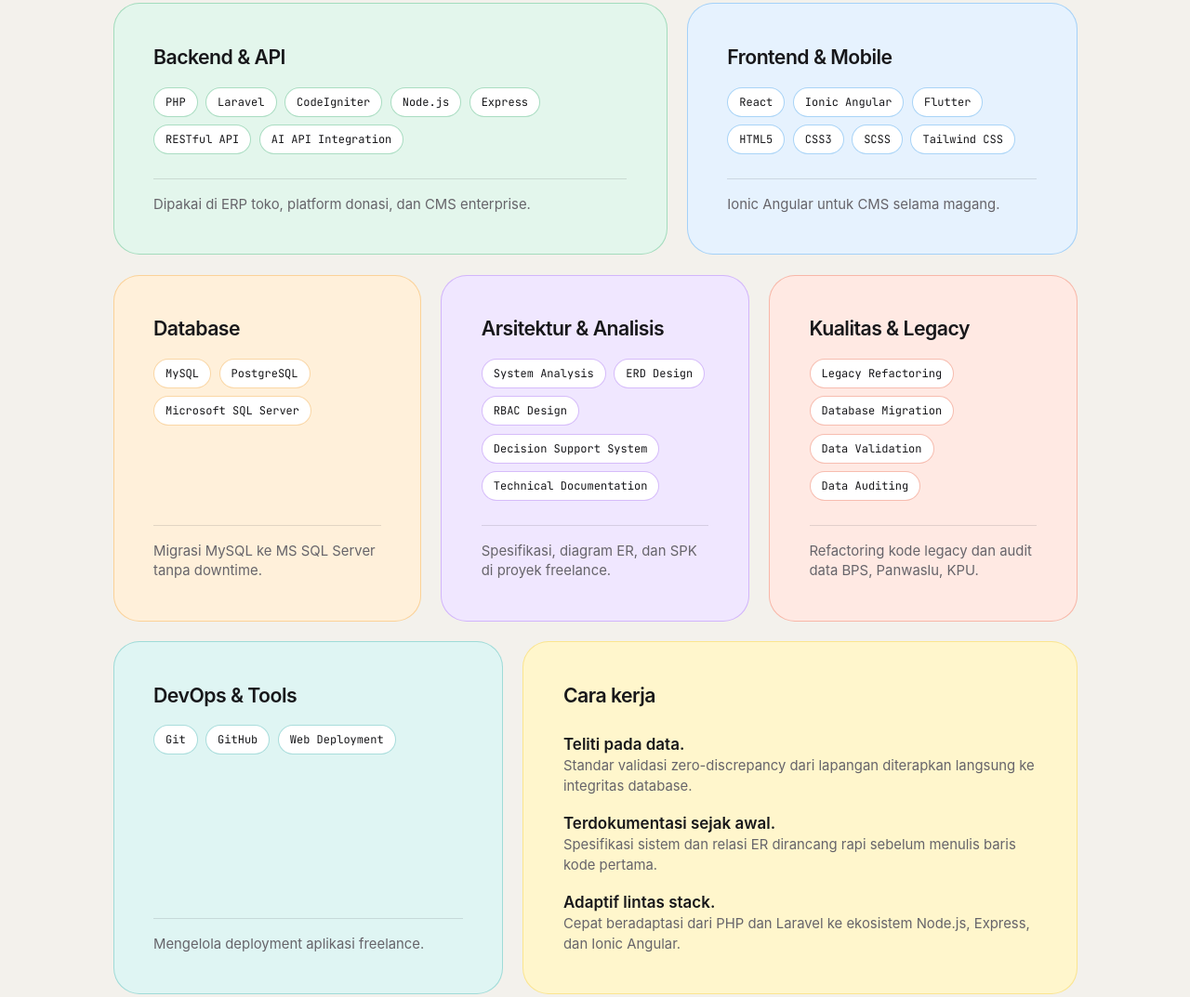
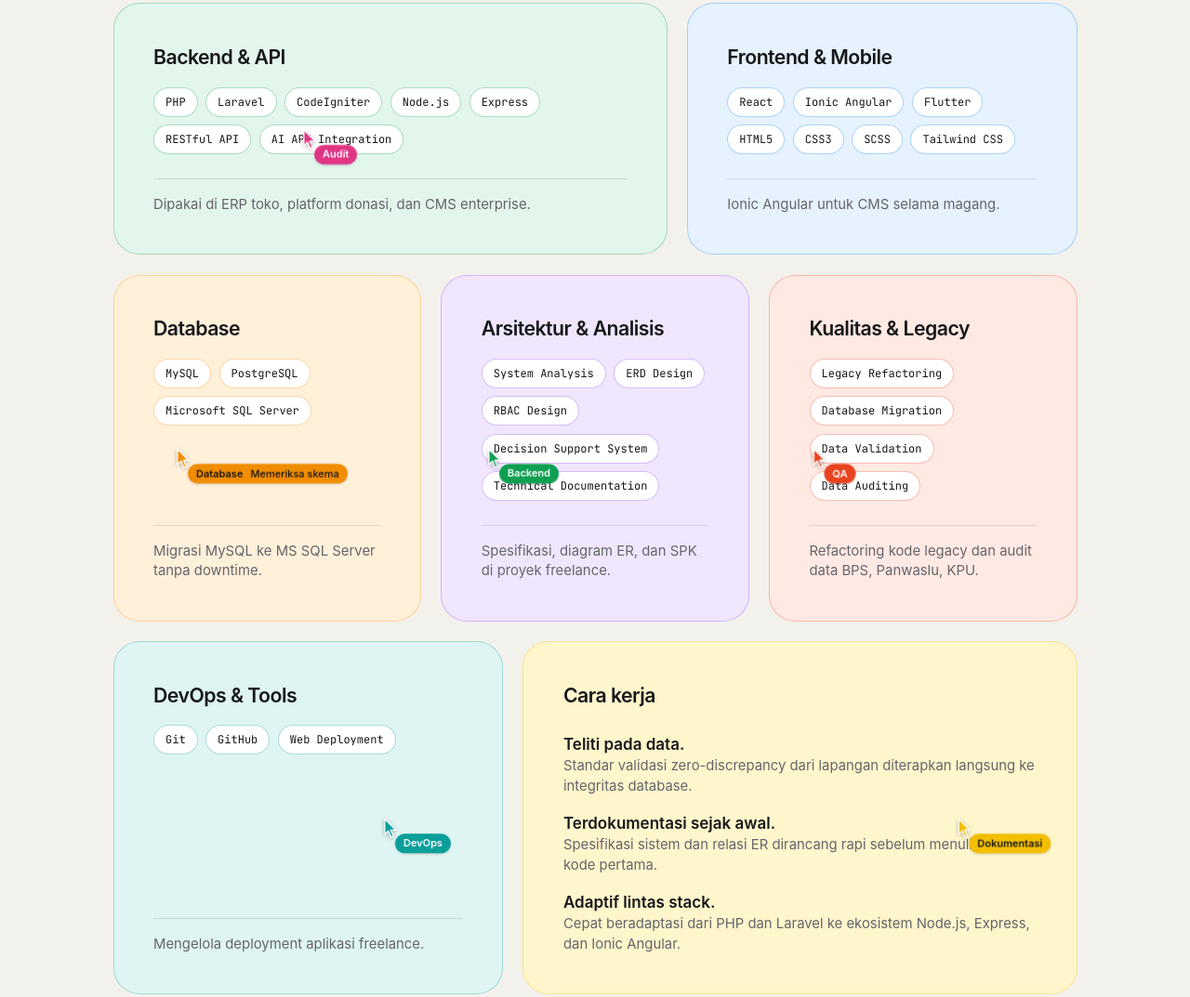
Before and after one commit to gibrandevlab/Portofolio, a plain HTML site: page index.html in a window 1280 px wide. Shown: the part 5959-7032 px from the top of the page at 93% size. Drawn offline with nearby package versions, Linux system fonts and the light colour scheme.

Commit message:
Update index.html

```diff
--- a/index.html
+++ b/index.html
@@ -281,6 +281,7 @@
     html.menu-open #mp-layer { visibility: hidden; }
 
     .mp-cursor { position: absolute; top: 0; left: 0; opacity: 0; will-change: transform; }
+    .mp-cursor.is-on { opacity: 1; }
     .mp-cursor svg { display: block; width: 16px; height: 22px; color: var(--t); filter: drop-shadow(0 1px 2px rgba(0,0,0,.28)); }
     .mp-label {
       position: absolute; left: 13px; top: 17px; white-space: nowrap;
```
